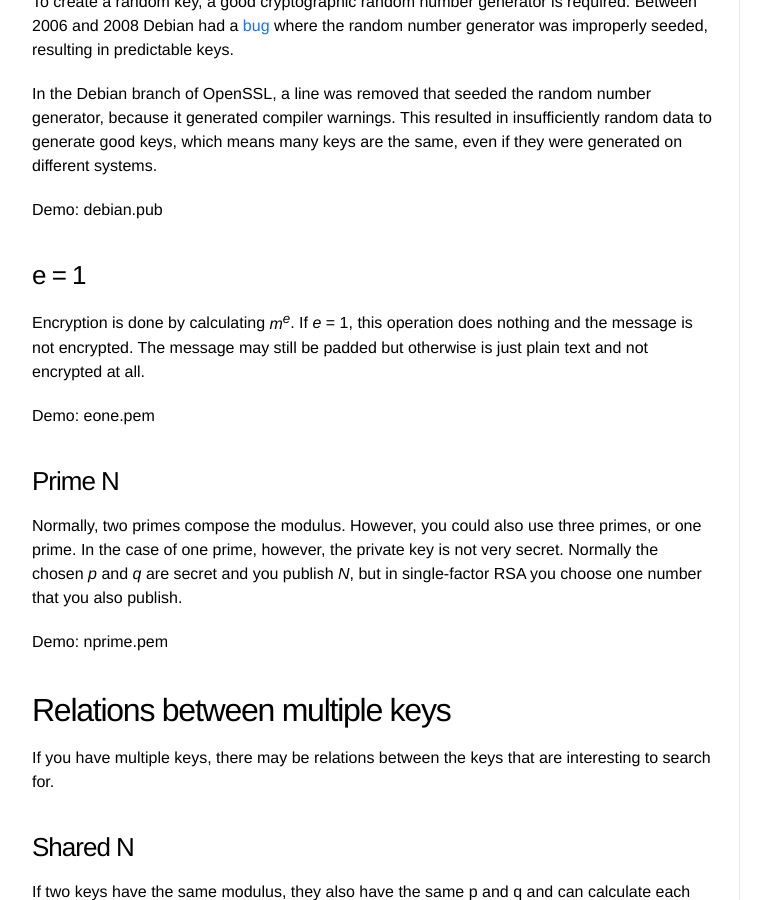
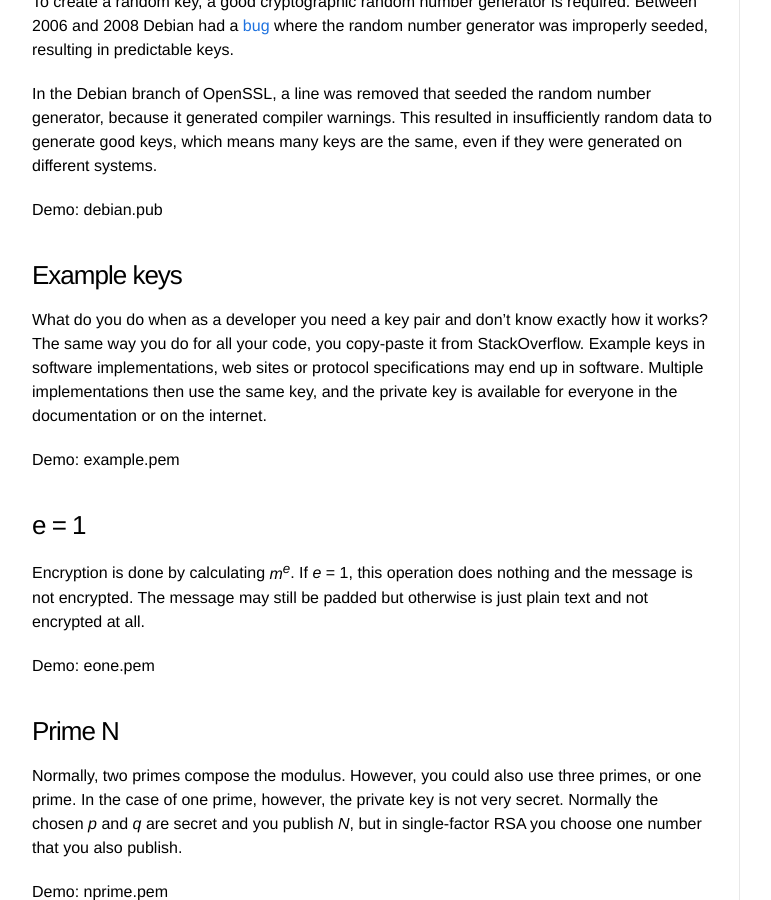
Before and after one commit to Sjord/Sjord.github.io, a Jekyll site: the page built from _posts/2019-02-05-attacking-rsa.md, in a window 1280 px wide and 900 px high, scrolled down 2015 px. Shown: the whole window, without its empty margins (108-879 px from the left). Built offline with Jekyll 4.4.1, drawn with Linux system fonts in a browser that asks for light colours.

Commit message:
Add paragraph about example keys

```diff
--- a/_posts/2019-02-05-attacking-rsa.md
+++ b/_posts/2019-02-05-attacking-rsa.md
@@ -57,6 +57,12 @@
 
 Demo: debian.pub
 
+### Example keys
+
+What do you do when as a developer you need a key pair and don't know exactly how it works? The same way you do for all your code, you copy-paste it from StackOverflow. Example keys in software implementations, web sites or protocol specifications may end up in software. Multiple implementations then use the same key, and the private key is available for everyone in the documentation or on the internet.
+
+Demo: example.pem
+
 ### e = 1
 
 Encryption is done by calculating _m<sup>e</sup>_. If _e_ = 1, this operation does nothing and the message is not encrypted. The message may still be padded but otherwise is just plain text and not encrypted at all.
```
